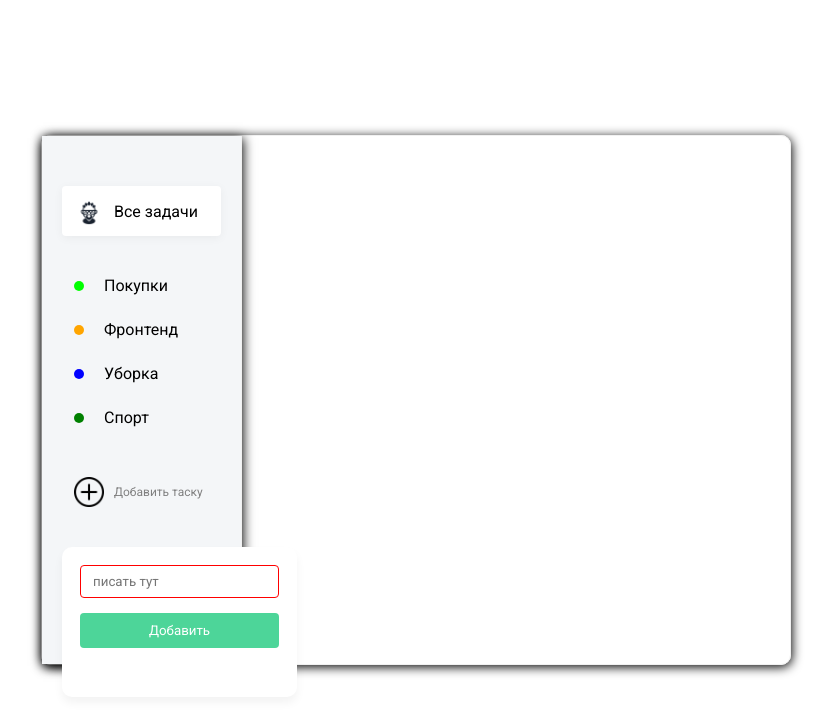
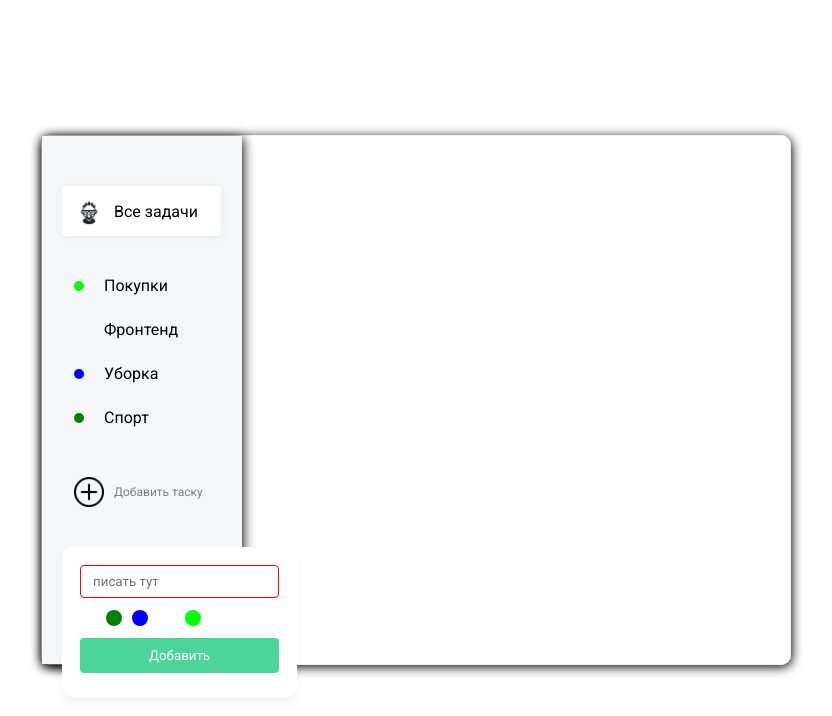
Before and after one commit to pylsar/todo, a React (Create React App) app: page / in a window 1280 px wide. Both pictures are taken after a click on the element "Добавить таску". Shown: the top 716 px of the page, without its empty margins (224-1056 px from the left). Built offline with nearby package versions, Linux system fonts and the light colour scheme.

Commit message:
Badge component

```diff
--- a/src/App.js
+++ b/src/App.js
@@ -25,7 +25,7 @@ function App() {
             name: "Покупки"
           },
           {
-            color: "orange",
+            color: "grey",
             name: "Фронтенд"
           },
           {
--- a/src/components/AddButtonList/AddButtonList.jsx
+++ b/src/components/AddButtonList/AddButtonList.jsx
@@ -1,5 +1,6 @@
 import React, { useState } from 'react';
 import List from '../List/List';
+import Badge from '../Badge/Badge';
 
 import './AddButtonList.scss';
 import iconPlus from '../../assets/img/plus.png';
@@ -25,10 +26,9 @@ const AddButtonList = ({ colors })=>{
             {visiblePopup && <div className="add-list__popup">
                 <input className="field" type="text" placeholder="писать тут"/>
                 <div className="add-list__popup-colors">
-                    <ul>
-                        <li></li>
-                        <li></li>
-                    </ul>
+                {colors.map(color =>(
+                <Badge  key={color.id} color={color.name}/>
+                ))}
                 </div>
                 <button className="button">Добавить</button>
             </div>}
--- a/src/components/AddButtonList/AddButtonList.scss
+++ b/src/components/AddButtonList/AddButtonList.scss
@@ -9,7 +9,17 @@
 
         .button{
             width: 100%;
-            margin-top: 15px;
+            margin-top: 12px;
+        }
+        &-colors{
+            display: flex;
+            justify-content: space-between;
+            margin-top: 12px;
+            .badge {
+                width: 16px;
+                height: 16px;
+                border: 2px solid transparent;
+            }
         }
     }
 }
--- /dev/null
+++ b/src/components/Badge/Badge.jsx
@@ -0,0 +1,12 @@
+import React from 'react';
+
+import './Badge.scss';
+
+const Badge = ({ color }) => {
+    return (
+        <div>
+            <i className={`badge badge--${color}`}></i>
+        </div>
+    )
+}
+export default Badge;
--- /dev/null
+++ b/src/components/Badge/Badge.scss
@@ -0,0 +1,18 @@
+.badge{
+    display: flex;
+    width: 10px;
+    height: 10px;
+    border-radius: 50%;
+    &--green{
+        background-color: green;
+    }
+    &--lime{
+        background-color: lime;
+    }
+    &--gray{
+        background-color: gray;
+    }
+    &--blue{
+        background-color: blue;
+    }
+}
--- a/src/components/List/List.jsx
+++ b/src/components/List/List.jsx
@@ -1,8 +1,9 @@
 import React from 'react';
 import classNames from 'classnames';
+import Badge from '../Badge/Badge';
+
 
 import './List.scss';
-// import iconList from '../../assets/img/main.png';
 
 
 const List = ({ items, isRemovble , onClick})=>{
@@ -13,10 +14,14 @@ const List = ({ items, isRemovble , onClick})=>{
             // <li key={index} className={item.active ? 'active' : ''}>
             <li key={index} className={classNames(item.className, {'active': item.active})}>
             <i>
-                {item.icon ? (item.icon) : (<i className={`badge badge--${item.color}`}></i>)}
+                {
+                item.icon ? (item.icon) : (<Badge color={item.color}/>)
+                }
             </i>
             <span>
-                {item.name}
+                {
+                item.name
+                }
             </span>
             </li>
             )
--- a/src/components/List/List.scss
+++ b/src/components/List/List.scss
@@ -28,22 +28,5 @@
           height: 30px;
         }
       }
-      .badge{
-          width: 10px;
-          height: 10px;
-          border-radius: 50%;
-          &--green{
-              background-color: green;
-          }
-          &--lime{
-              background-color: lime;
-          }
-          &--orange{
-              background-color: orange;
-          }
-          &--blue{
-              background-color: blue;
-          }
-      }
     }
   }
```
